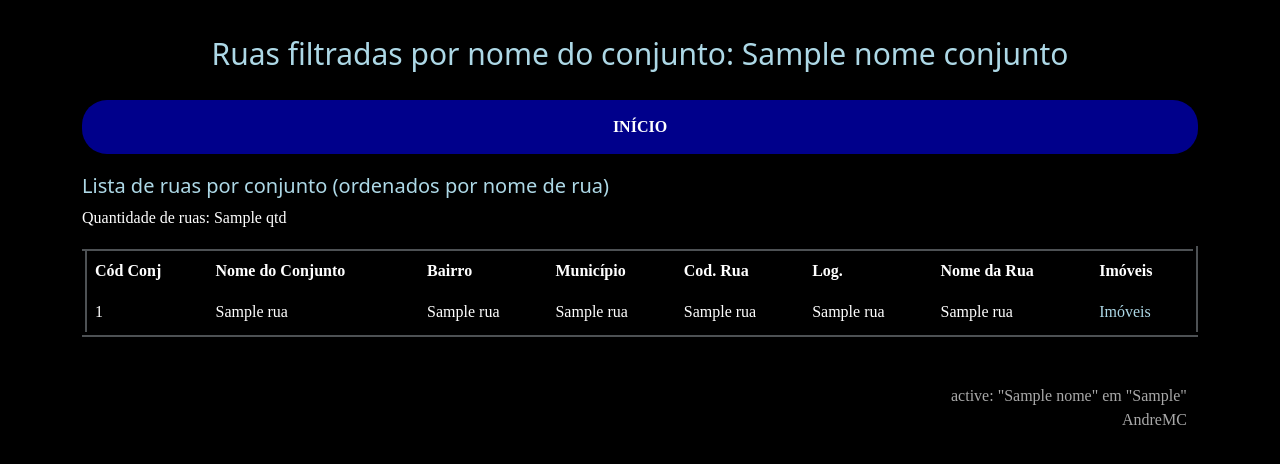
After one commit to andremcabral/MS, a Flask app: template cadastros/templates/sigi/ruasConjuntos.html in a window 1280 px wide. The commit adds this page. Shown: the top 464 px of the page. Run offline with Flask 3, Linux system fonts and the light colour scheme; the template is opened without the code that fills it: most values are stand-ins (such as "Sample title", 1, 10 or a date in 2020).

Commit message:
Corrigindo anotações

```diff
--- a/cadastros/templates/index.html
+++ b/cadastros/templates/index.html
@@ -35,7 +35,7 @@
                                             <td><br><input type="checkbox" name="E_Num" value="E">E</td>
                                             <td width="180px">Filtro por Número:<input type="text" id="referenciaNum" name="referenciaNum" placeholder="Número"></td>
                                             <td><br><input type="checkbox" name="E_Bairro" value="E">E</td>
-                                            <td width="200px">Filtro por Bairro:<input type="text" id="referenciaBairro" name="referenciaBairro" placeholder="Bairro"></td>
+                                            <td width="150px">Filtro por Bairro:<input type="text" id="referenciaBairro" name="referenciaBairro" placeholder="Bairro"></td>
                                             <td><br><button type="submit" class="botao-login">Consulta</button></td>
                                         </tr>
                                     </form>
@@ -47,6 +47,7 @@
                 </table>
             </div>
         </div><br>
+
     <div class="popup"><!----------------ÁREA 2 - SIGI E PLANILHAS------------------------>
         <div><table><tr>
                     <td> <!--Cadastro de conjuntos-->
@@ -57,7 +58,7 @@
                                     <tr align="center">
                                         <td width="120px">Cód. Conjunto:<input type="text" id="referenciaCod" name="referenciaCod" placeholder="Código"></td>
                                         <td width="10px">OU</td>
-                                        <td width="300px" colspan="2">Filtro por Nome do Conjunto:<input type="text" id="referenciaCon" name="referenciaCon" placeholder="Nome do Conjunto"></td>
+                                        <td width="300px" colspan="2">Filtro por Nome do Conjunto ou Bairro:<input type="text" id="referenciaCon" name="referenciaCon" placeholder="Nome do Conjunto"></td>
                                     <tr align="center"><td colspan="4"><button type="submit" class="botao-login">Consulta Conjuntos</button></td></tr>
                                 </form>
                             </tr>
@@ -81,6 +82,17 @@
     </div><br>
     <div class="popup"><!----------------ÁREA 3 - SIGI------------------------------------>
         <div><table><tr><td width="20px"></td>
+                    <td> <!--Cadastro de ruas por Conjunto no SIGI-->
+                        <table class="table table-dark" border="1">
+                            <tr><td width="120px"><img src="static/img/cehab_azul.png"/></td>
+                                <td align="center"><h3>Ruas por Conjunto no SIGI</h3></td>
+                                <form action="{{ url_for('ruasConjunto', referenciaConjRua=referenciaConjRua) }}">
+                                    <tr align="center">
+                                        <td width="120px" colspan="2">Filtro por Conjunto:<input type="text" id="referenciaConjRua" name="referenciaConjRua" placeholder="Nome do Conjunto"></td>
+                                    <tr align="center"><td colspan="3"><button type="submit" class="botao-login">Consulta Ruas</button></td></tr>
+                                </form></tr><tr></tr>
+                        </table>
+                    </td>
                     <td> <!--Cadastro de ruas no SIGI-->
                         <table class="table table-dark" border="1">
                             <tr><td width="120px"><img src="static/img/cehab_azul.png"/></td>
--- /dev/null
+++ b/cadastros/templates/sigi/ruasConjuntos.html
@@ -0,0 +1,45 @@
+{% extends "index.html" %}
+<title>
+    {% block titulo %}
+    Lista de Conjuntos
+    {% endblock %}
+</title>
+</head>
+{% block body %}
+<body class="container">
+    <p></p>
+    <h2>Ruas filtradas por nome do conjunto: {{ nomeConjunto }}</h2>
+    <a href="{{ url_for('homepage') }} "class="botao-login">Início</a>
+    <div class="table-responsive">
+        <h3>Lista de ruas por conjunto (ordenados por nome de rua)</h3>
+        <div class="text-right">
+            <p> Quantidade de ruas: {{ qtd }}</p>
+            <table class="table table-dark table-striped table-hover" border="5">
+                <tr>
+                    <th>Cód Conj</th>
+                    <th>Nome do Conjunto</th>
+                    <th>Bairro</th>
+                    <th>Município</th>
+                    <th>Cod. Rua</th>
+                    <th>Log.</th>
+                    <th>Nome da Rua</th>
+                    <th>Imóveis</th>
+                </tr>
+                {% for rua in ruas: %}
+                <tr>
+                    <td>{{ rua[0] }}</td>
+                    <td>{{ rua[1] }}</td>
+                    <td>{{ rua[2] }}</td>
+                    <td>{{ rua[3] }}</td>
+                    <td>{{ rua[4] }}</td>
+                    <td>{{ rua[5] }}</td>
+                    <td>{{ rua[6] }}</td>
+                    <td><a href="{{ url_for('imoveisRua', rua=rua[4], nomeRua=rua[6], conjunto=rua[0], nomeConjunto=rua[1])}} ">Imóveis</a></td>
+                </tr>
+                {% endfor %}
+            </table>
+        </div>
+    </div>
+</body>
+{% endblock %}
+</html>
```
Also changed, not shown: cadastros/__init__.py (+6 -1 lines), cadastros/routes.py (+23 -25 lines), 1 other file.
